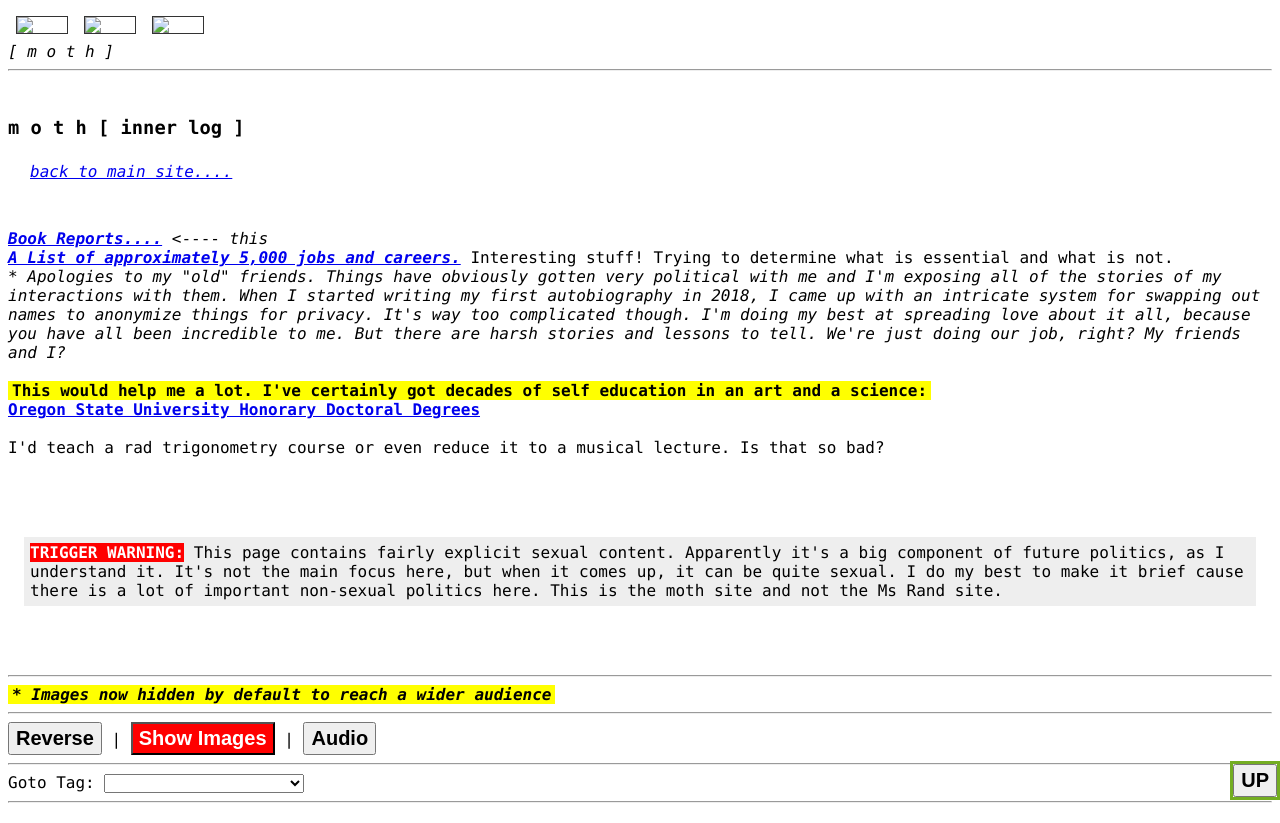
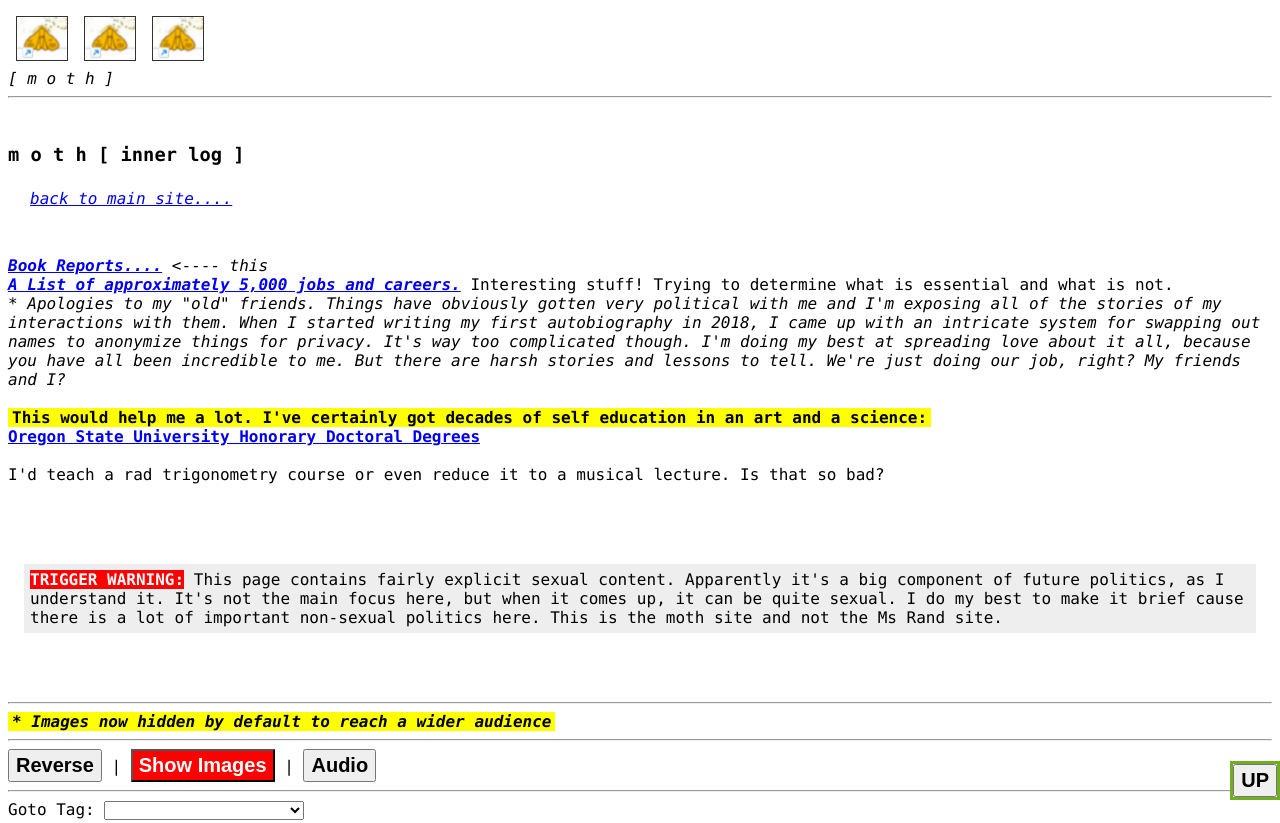
Before and after one commit to rachellydiarand/moth, a plain HTML site: page innerLog.html in a window 1280 px wide. Shown: the top 823 px of the page. Drawn offline with Linux system fonts and the light colour scheme.

Commit message:
Bug fix with the moth :-)

```diff
--- a/innerLog.html
+++ b/innerLog.html
@@ -292,9 +292,9 @@
 
 <div id="theTop"></div>
 
-<img src="/moth/images/_largerMoth.jpg" class="imageBorder w50 floatLeft rightMargin8" />
-<img src="/moth/images/_largerMoth.jpg" class="imageBorder w50 floatLeft rightMargin8" />
-<img src="/moth/images/_largerMoth.jpg" class="imageBorder w50 floatLeft rightMargin8" />
+<img src="/moth/images/largerMoth.jpg" class="imageBorder w50 floatLeft rightMargin8" />
+<img src="/moth/images/largerMoth.jpg" class="imageBorder w50 floatLeft rightMargin8" />
+<img src="/moth/images/largerMoth.jpg" class="imageBorder w50 floatLeft rightMargin8" />
 <br />
 
 <div style="clear: both;"><i>[ m o t h ]</i></div>
```
Also changed, not shown: innerLogImages.html (+3 -3 lines).
